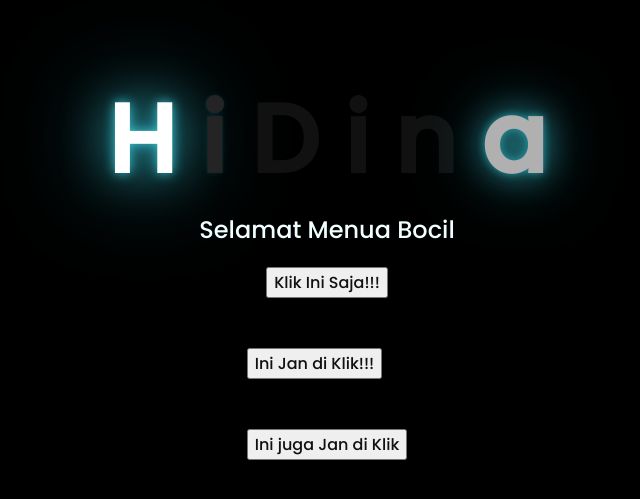
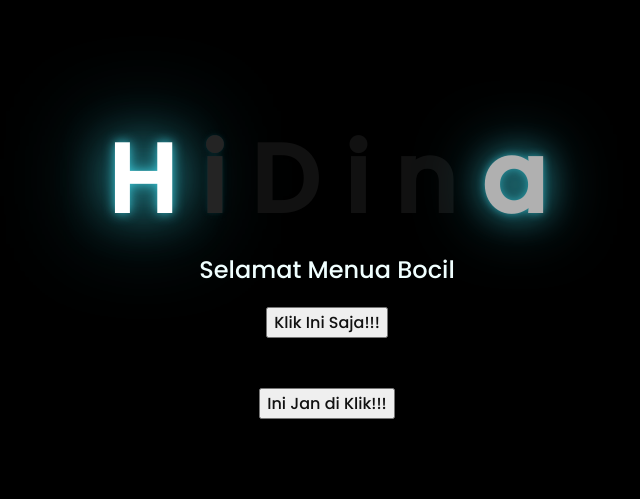
Before and after one commit to Tanzyu/tanzy, a plain HTML site: page index.html in a window 1280 px wide. Shown: the part 145-644 px from the top of the page, without its empty margins (321-961 px from the left). Drawn offline with Linux system fonts and the light colour scheme.

Commit message:
Update index.html

```diff
--- a/index.html
+++ b/index.html
@@ -33,13 +33,6 @@
             <a href="https://www.tiktok.com/@.bknsiapasiapanyakamu/video/7311575202473856262">Ini Jan di Klik!!!</a>
         </button>
     </div> <div class="button">
-	<br><br/>
-   <div class="button">
-        <button>
-            <a href="Index2.html">Ini juga Jan di Klik</a>
-        </button>
-
-    </div> <div class="button">
 
     </div>
 </body>
```
